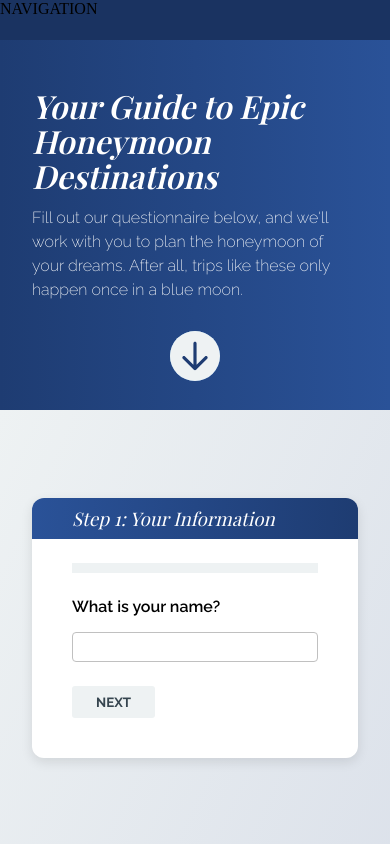
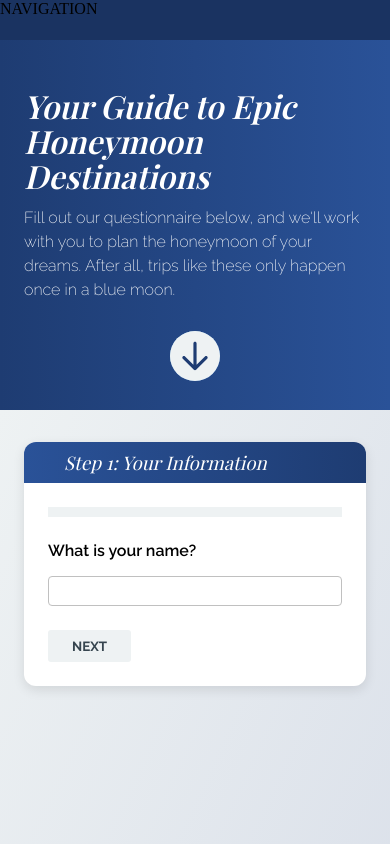
Before and after one commit to lforrister/lifeblue, a Vue app: page / in a window 390 px wide. Shown: the top 844 px of the page. Built offline with nearby package versions, Linux system fonts and the light colour scheme; a web font is replaced by a local one.

Commit message:
some mobile styles

```diff
--- a/src/assets/scss/mixins/grid.scss
+++ b/src/assets/scss/mixins/grid.scss
@@ -4,12 +4,12 @@
     max-width: 1920px;
     margin-left: auto;
     margin-right: auto;
-    padding-left: 32px;
-    padding-right: 32px;
+    padding-left: $spacing-24;
+    padding-right: $spacing-24;
 
     @media screen and (min-width: $breakpoint-md) {
-        padding-right: 64px;
-        padding-left: 64px;
+        padding-right: $spacing-64;;
+        padding-left: $spacing-64;;
     }
 }
 
--- a/src/assets/scss/mixins/type.scss
+++ b/src/assets/scss/mixins/type.scss
@@ -37,6 +37,11 @@
 
 @mixin h4 {
     @include h3;
+    font-size: $type-14;
+
+    @media screen and (min-width: $breakpoint-md) {
+        font-size: $type-16;
+    }
 
 }
 
--- a/src/components/Fields/Checkbox.vue
+++ b/src/components/Fields/Checkbox.vue
@@ -1,6 +1,6 @@
 <template>
     <fieldset class="forms__fieldset">
-        <legend class="forms__input-label"> {{ field.label }} </legend>
+        <legend class="forms__input-label checkbox__legend"> {{ field.label }} </legend>
 
         <div v-for="option in field.options" class="checkbox__options">
             <input
@@ -57,6 +57,10 @@
 </script>
 
 <style lang="scss">
+    .checkbox__legend {
+        margin-bottom: $spacing-8;
+    }
+
     .checkbox__options {
         position: relative;
         margin-bottom: $spacing-8;
--- a/src/components/Fields/Radio.vue
+++ b/src/components/Fields/Radio.vue
@@ -1,6 +1,6 @@
 <template>
     <fieldset class="forms__fieldset">
-        <legend class="forms__input-label"> {{ field.label }} </legend>
+        <legend class="forms__input-label radio__legend"> {{ field.label }} </legend>
 
         <div v-for="option in field.options" class="radio__options">
             <input
@@ -47,4 +47,8 @@
         }
     }
 
+    .radio__legend {
+        margin-bottom: $spacing-8;
+    }
+
 </style>
--- a/src/components/Form.vue
+++ b/src/components/Form.vue
@@ -194,12 +194,17 @@
 <style lang="scss">
     .form__container {
         position: relative;
-        padding: $spacing-40;
+        padding: $spacing-24;
         padding-top: 0;
         width: 500px;
         box-shadow: rgba(0, 0, 0, 0.1) 0px 4px 12px;
         border-radius: 12px;
         background: white;
+
+        @media screen and (min-width: $breakpoint-md) {
+            padding: $spacing-40;
+            padding-top: 0;
+        }
     }
 
     .form__buttons {
--- a/src/components/FormHeader.vue
+++ b/src/components/FormHeader.vue
@@ -38,10 +38,15 @@
     .formHeader__container {
         background-image: linear-gradient(to right, $ocean , $dark-ocean);
         color: white;
-        margin-left: calc($spacing-40 * -1);
-        margin-right: calc($spacing-40 * -1);
+        margin-left: calc($spacing-24 * -1);
+        margin-right: calc($spacing-24 * -1);
         padding: $spacing-8 $spacing-40;
         border-top-right-radius: 12px;
         border-top-left-radius: 12px;
+
+        @media screen and (min-width: $breakpoint-md) {
+            margin-left: calc($spacing-40 * -1);
+            margin-right: calc($spacing-40 * -1);
+        }
     }
 </style>
--- a/src/plugins/utils.js
+++ b/src/plugins/utils.js
@@ -23,7 +23,7 @@ export function validation(type, input) {
     return
 }
 
-export function debouncing(func, timeout = 500) {
+export function debouncing(func, timeout = 400) {
     let timer
     return (...args) => {
         clearTimeout(timer)
--- a/src/views/HomeView.vue
+++ b/src/views/HomeView.vue
@@ -33,7 +33,11 @@
     display: flex;
     justify-content: center;
     align-items: center;
-    padding: $spacing-88 0;
+    padding: $spacing-32 0;
+
+    @media screen and (min-width: $breakpoint-md) {
+      padding: $spacing-88 0;
+    }
   }
 
 </style>
```
